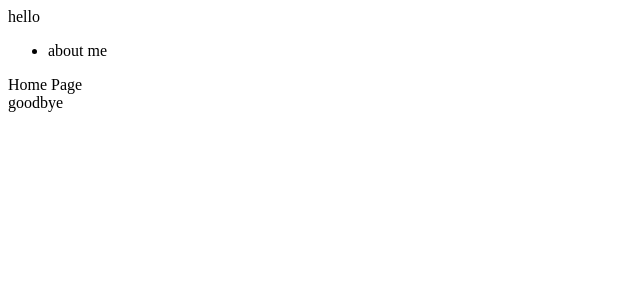
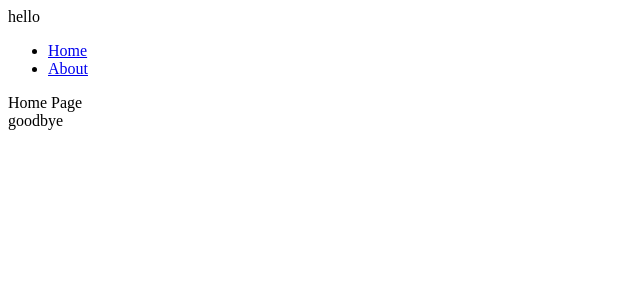
Before and after one commit to KyleH-Git/react-portfolio, a React (Vite) app in the folder client/: page / in a window 1280 px wide. Shown: the top 300 px of the page, without its empty margins (0-640 px from the left). Built offline with nearby package versions, Linux system fonts and the light colour scheme.

Commit message:
added test links to navTabs

```diff
--- a/client/src/components/navTabsNew.jsx
+++ b/client/src/components/navTabsNew.jsx
@@ -1,10 +1,20 @@
-
+import { Link, useLocation } from 'react-router-dom';
 
 function NavTabs() {
-
+    const currentPage = useLocation().pathname;
+    console.log(currentPage);
     return (
         <ul>
-            <li>about me</li>
+            <li>
+                <Link to='/'>
+                Home
+                </Link>
+            </li>
+            <li>
+                <Link to='/About'>
+                About
+                </Link>
+            </li>
         </ul>
     );
 }
```
